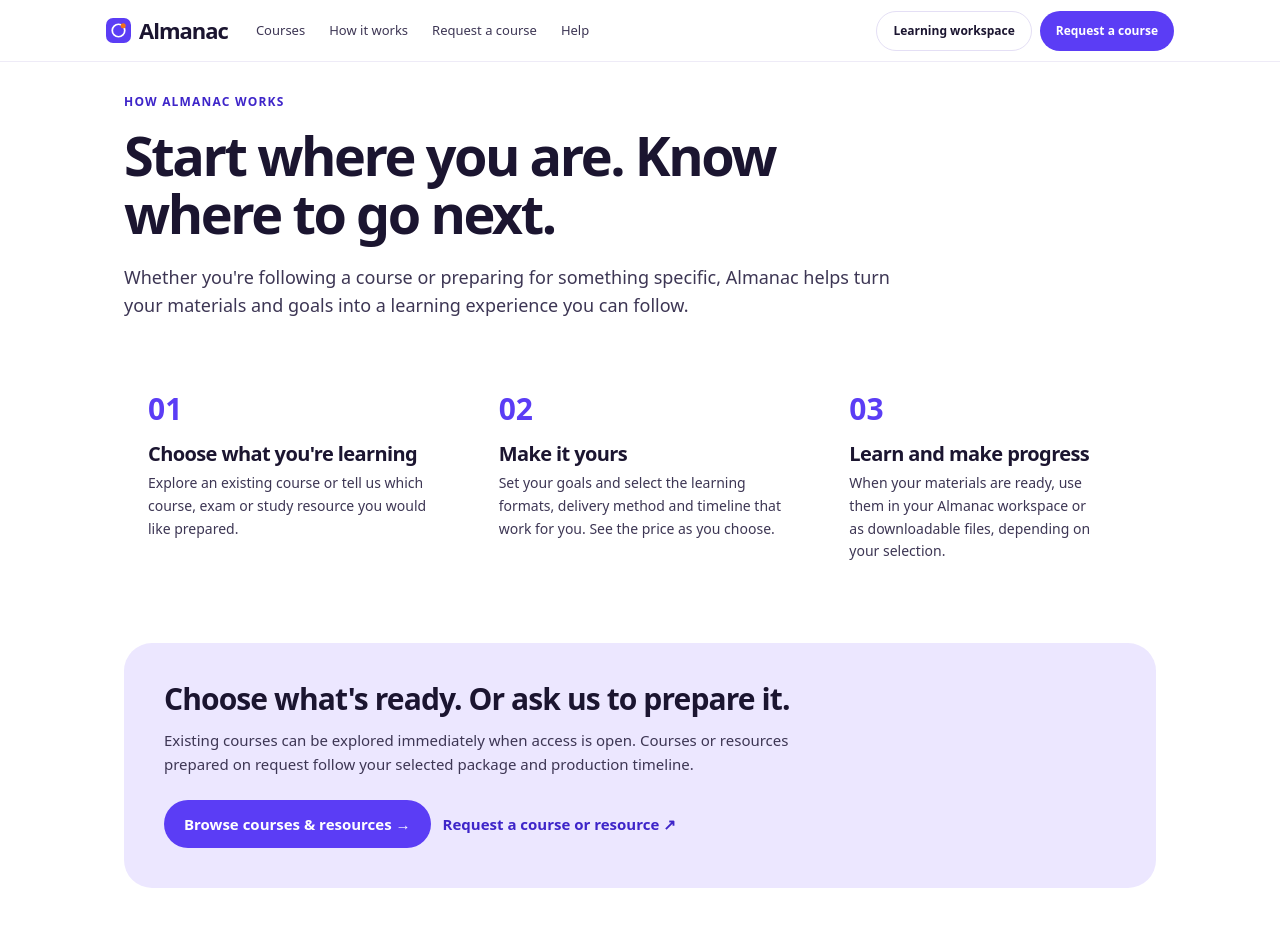
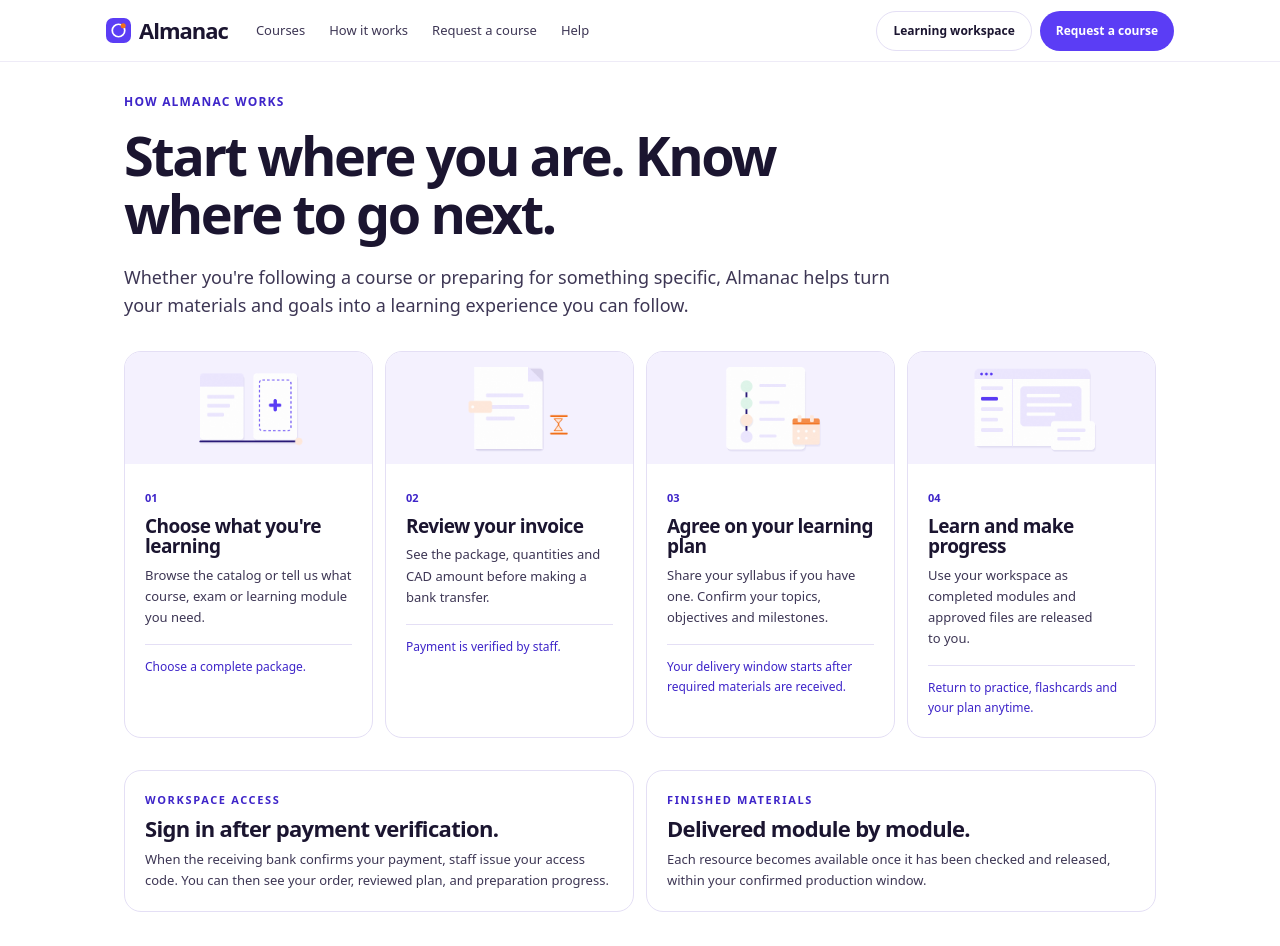
Before and after one commit to StudyMate-N/almanac, a Next.js app: page /how-it-works in a window 1280 px wide. Shown: the top 946 px of the page. Built offline with nearby package versions, Linux system fonts and the light colour scheme.

Commit message:
Adopt four-step public journey and separate workspace access from finished course delivery

```diff
--- a/src/app/how-it-works/page.tsx
+++ b/src/app/how-it-works/page.tsx
@@ -9,9 +9,10 @@ export const metadata: Metadata = {
 };
 
 const steps = [
-  ["Choose what you're learning", "Explore an existing course or tell us which course, exam or study resource you would like prepared."],
-  ["Make it yours", "Set your goals and select the learning formats, delivery method and timeline that work for you. See the price as you choose."],
-  ["Learn and make progress", "When your materials are ready, use them in your Almanac workspace or as downloadable files, depending on your selection."],
+ ["01","Choose what you're learning","Browse the catalog or tell us what course, exam or learning module you need.","Choose a complete package."],
+ ["02","Review your invoice","See the package, quantities and CAD amount before making a bank transfer.","Payment is verified by staff."],
+ ["03","Agree on your learning plan","Share your syllabus if you have one. Confirm your topics, objectives and milestones.","Your delivery window starts after required materials are received."],
+ ["04","Learn and make progress","Use your workspace as completed modules and approved files are released to you.","Return to practice, flashcards and your plan anytime."]
 ] as const;
 
 export default function HowItWorksPage() {
@@ -22,14 +23,22 @@ export default function HowItWorksPage() {
         <p className="text-xs font-bold uppercase tracking-widest text-violet-700">How Almanac works</p>
         <h1 className="mt-4 max-w-3xl font-display text-[42px] font-semibold leading-tight sm:text-[54px]">Start where you are. Know where to go next.</h1>
         <p className="mt-5 max-w-3xl text-lg text-ink-body">Whether you're following a course or preparing for something specific, Almanac helps turn your materials and goals into a learning experience you can follow.</p>
-        <ol className="mt-12 grid gap-5 md:grid-cols-3">
-          {steps.map(([heading,body],i)=><li key={heading} className="rounded-tile bg-white p-6">
-            <span className="font-display text-3xl font-semibold text-violet">{String(i+1).padStart(2,"0")}</span>
-            <h2 className="mt-4 font-display text-xl font-semibold">{heading}</h2>
-            <p className="mt-2 text-sm leading-relaxed text-ink-body">{body}</p>
+        <ol className="mt-8 grid gap-3 sm:grid-cols-2 lg:grid-cols-4">
+          {steps.map(([number,heading,body,when],i)=><li key={heading} className="alm-card overflow-hidden">
+            <div className="grid h-28 place-items-center bg-[#F4F1FE] bg-contain bg-center bg-no-repeat" style={{backgroundImage:`url("/almanac-art/${["step-1-choose","step-invoice","step-2-plan","step-3-workspace"][i]}.png")`}} aria-hidden="true"></div>
+            <div className="p-5">
+            <span className="text-[11px] font-extrabold text-violet-700">{number}</span>
+            <h2 className="mt-2 text-[19px] font-bold">{heading}</h2>
+            <p className="mt-2 text-[13px] leading-relaxed text-ink-body">{body}</p><p className="mt-4 border-t border-hairline pt-3 text-[12px] font-medium text-violet-700">{when}</p></div>
           </li>)}
         </ol>
-        <section className="mt-14 rounded-tile bg-lilac p-6 sm:p-10">
+        <section className="mt-8 grid gap-3 sm:grid-cols-2">
+          <div className="alm-card p-5"><p className="alm-eyebrow">Workspace access</p><h2 className="mt-2 text-[22px] font-bold">Sign in after payment verification.</h2>
+          <p className="mt-2 text-[13px] text-ink-body">When the receiving bank confirms your payment, staff issue your access code. You can then see your order, reviewed plan, and preparation progress.</p></div>
+          <div className="alm-card p-5"><p className="alm-eyebrow">Finished materials</p><h2 className="mt-2 text-[22px] font-bold">Delivered module by module.</h2>
+          <p className="mt-2 text-[13px] text-ink-body">Each resource becomes available once it has been checked and released, within your confirmed production window.</p></div>
+        </section>
+        <section className="mt-10 rounded-[19px] bg-[#ECE7FF] p-6 sm:p-8">
           <h2 className="font-display text-3xl font-semibold">Choose what's ready. Or ask us to prepare it.</h2>
           <p className="mt-3 max-w-2xl text-ink-body">Existing courses can be explored immediately when access is open. Courses or resources prepared on request follow your selected package and production timeline.</p>
           <div className="mt-6 flex flex-wrap gap-3">
@@ -48,7 +57,7 @@ export default function HowItWorksPage() {
                   <th className="px-5 py-4 font-semibold">{OFFERS[k].title}</th>
                   <td className="px-3 py-4">{OFFERS[k].turnaround.standard} days</td>
                   <td className="px-3 py-4">{OFFERS[k].turnaround.priority} days</td>
-                  <td className="px-3 py-4">{OFFERS[k].turnaround.express} days</td>
+                  <td className="px-3 py-4">{k==="course"?"Not offered":OFFERS[k].turnaround.express+" days"}</td>
                 </tr>)}
               </tbody>
             </table>
```
